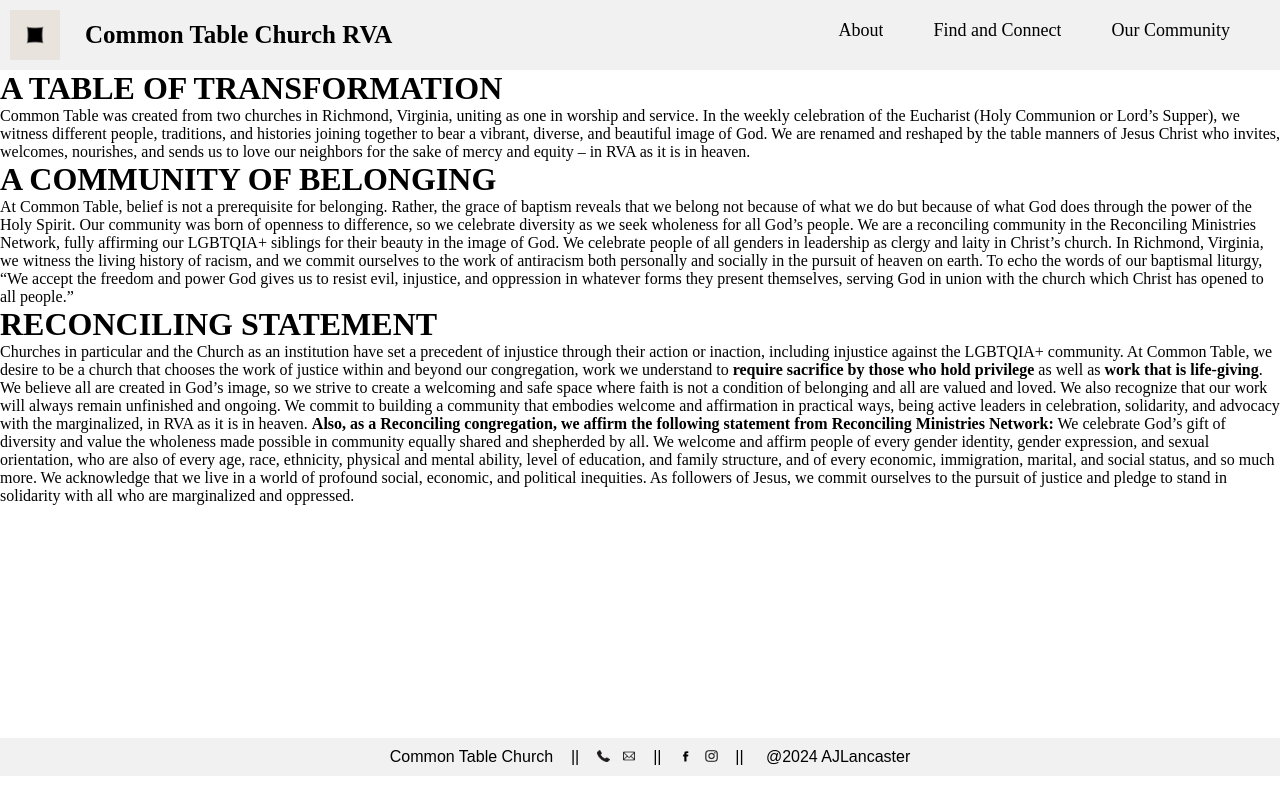
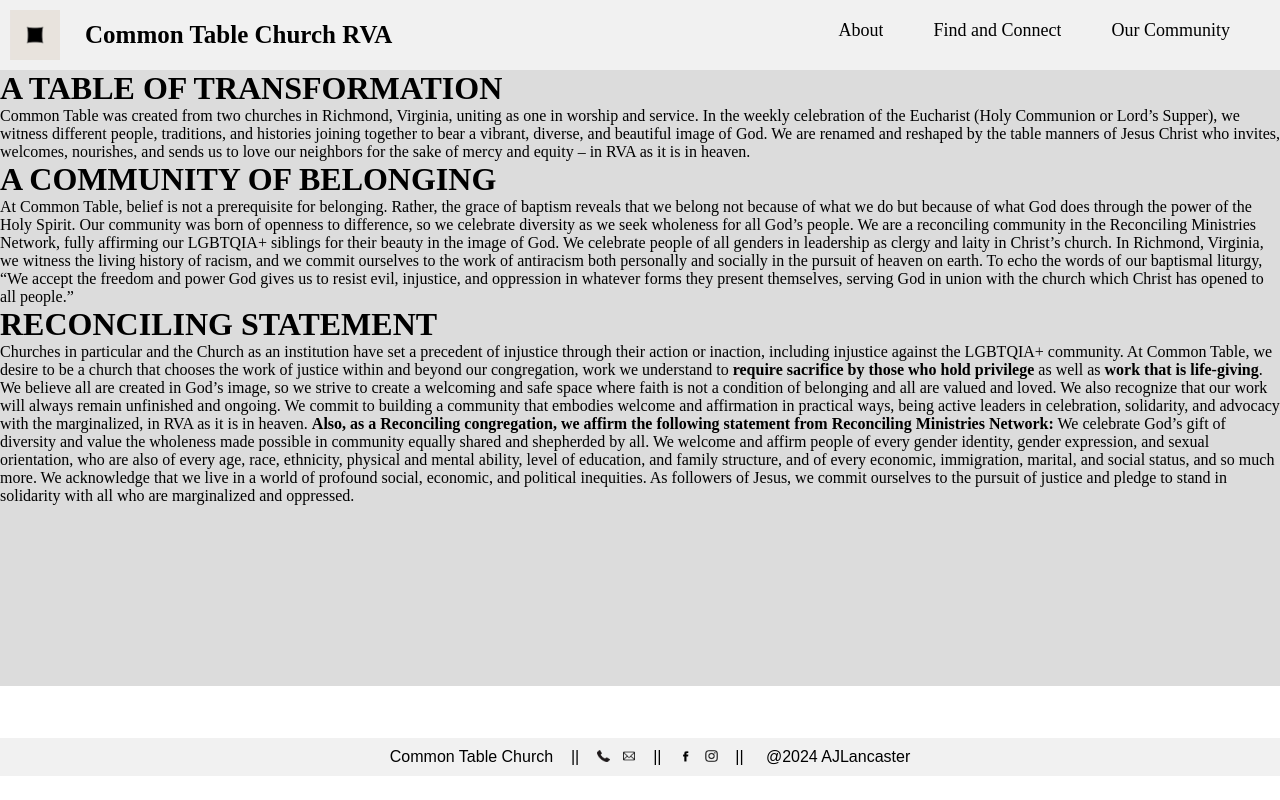
Before and after one commit to TLancaster20/CommonTableProject, a Django app: page /about in a window 1280 px wide. Run offline with Django 3.2, Linux system fonts and the light colour scheme.

Commit message:
Formatting done
Thank christ; the formatting work is done for now; generic gray backing page for pages that don't have formatting done yet

```diff
--- a/common_table_website/home/static/css/styles.css
+++ b/common_table_website/home/static/css/styles.css
@@ -98,6 +98,8 @@
     position: relative;
     padding-top:70px;
     z-index:-1;
+    background-color:#dcdcdc;
+    min-height:77vh;
 }
 /*https://www.freecodecamp.org/news/how-to-keep-your-footer-where-it-belongs-59c6aa05c59c/ trying to fix footer position*/
 footer{
```
Lines whose indentation alone changed are shown as unchanged.
